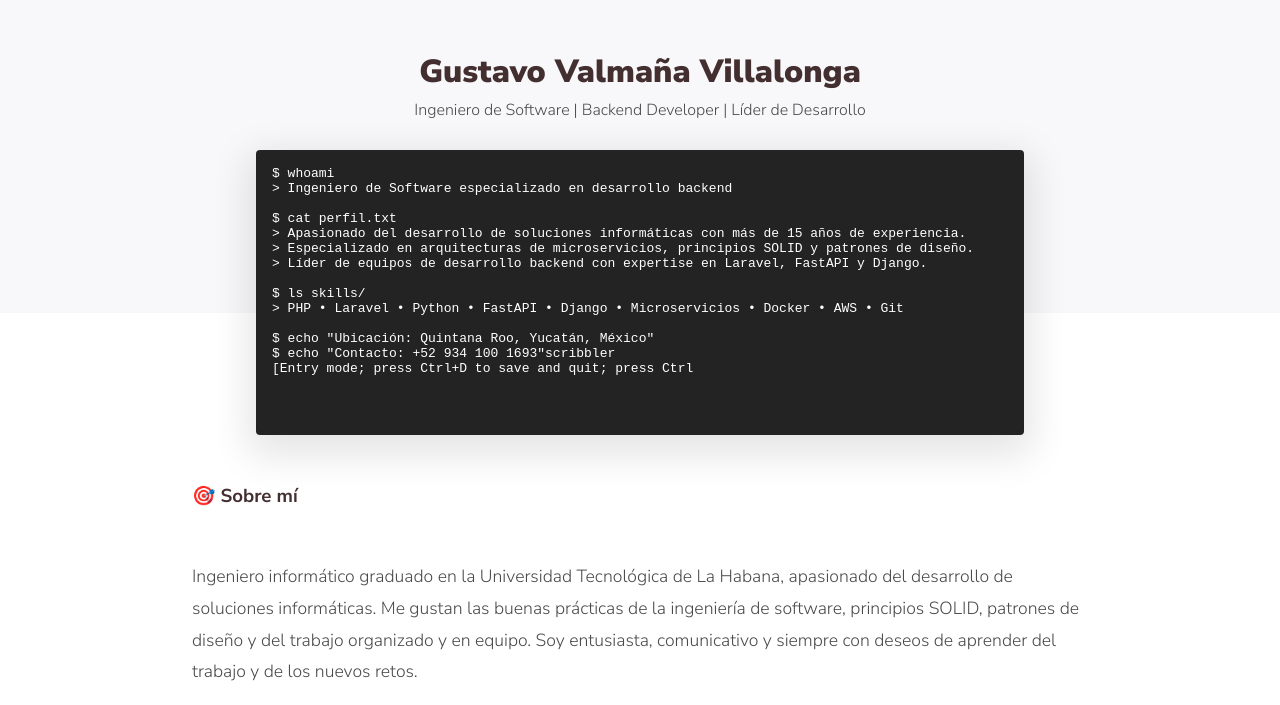
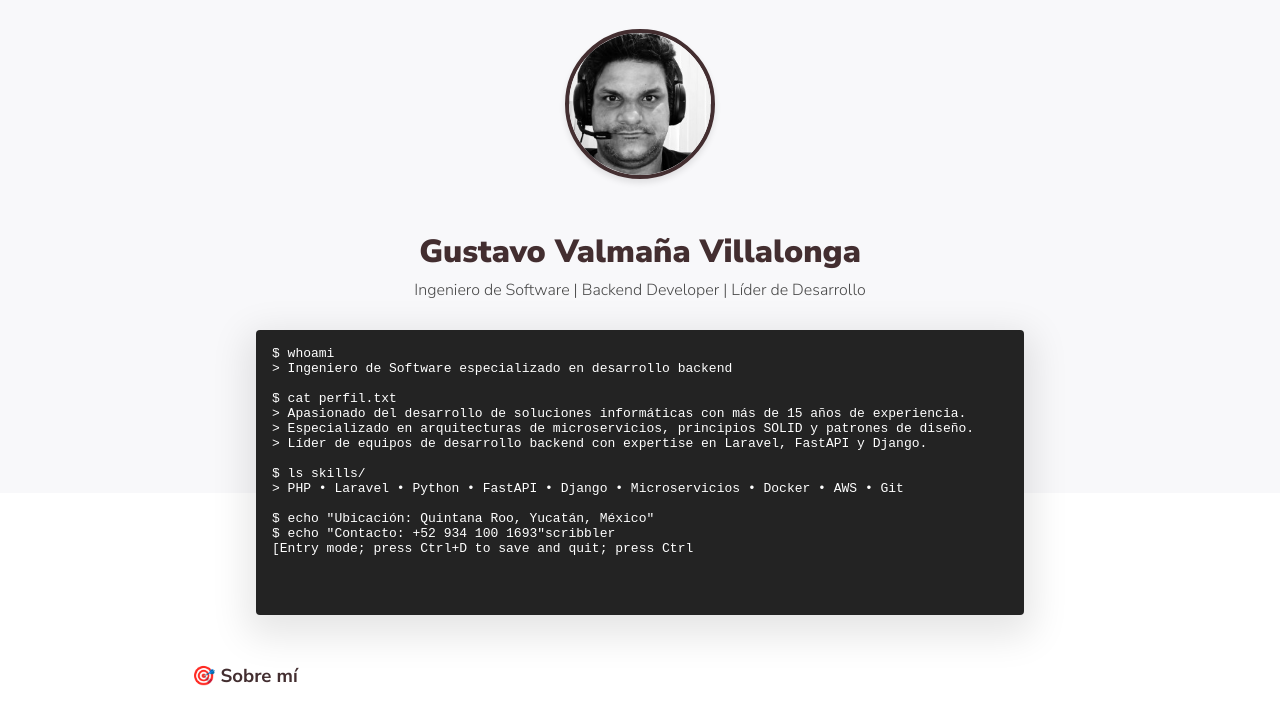
Before and after one commit to gvalmana/gvalmana.github.io, a plain HTML site: page index.html in a window 1280 px wide. Shown: the part 57-762 px from the top of the page. Drawn offline with Linux system fonts and the light colour scheme.

Commit message:
Agregar foto de perfil en la sección hero

```diff
--- a/index.html
+++ b/index.html
@@ -58,6 +58,12 @@
       </ul>
     </nav>
     <div class="hero">
+      <img
+        src="img/perfil.jpeg"
+        alt="Gustavo Valmaña Villalonga"
+        class="hero__profile-image"
+        style="width: 150px; height: 150px; border-radius: 50%; object-fit: cover; margin-bottom: 1.5rem; border: 4px solid var(--primary-color); box-shadow: 0 4px 6px rgba(0,0,0,0.1);"
+      />
       <h1 class="hero__title">Gustavo Valmaña Villalonga</h1>
       <p class="hero__description">
         Ingeniero de Software | Backend Developer | Líder de Desarrollo
```
Also changed, not shown: img/perfil.jpeg (added).
